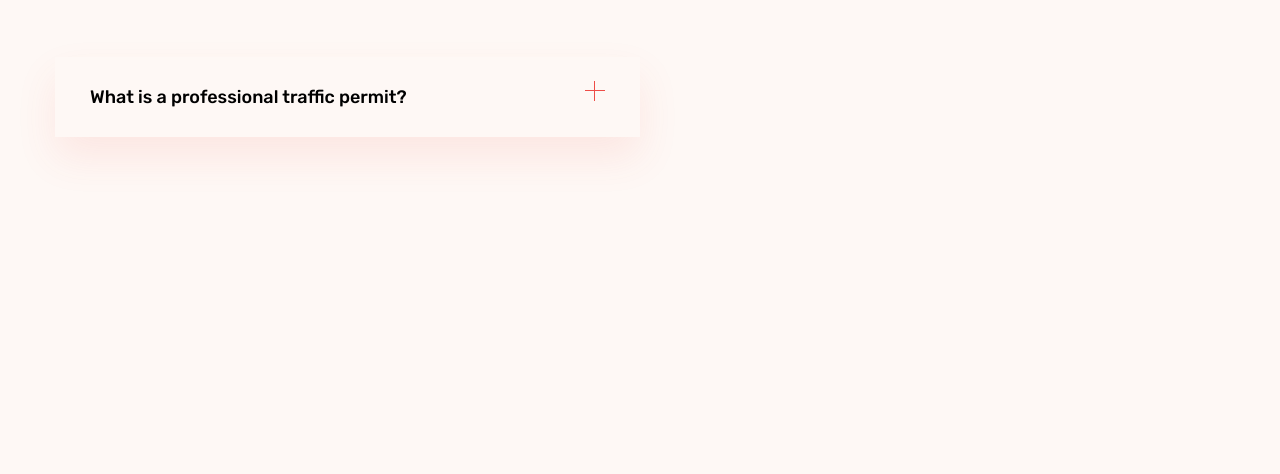
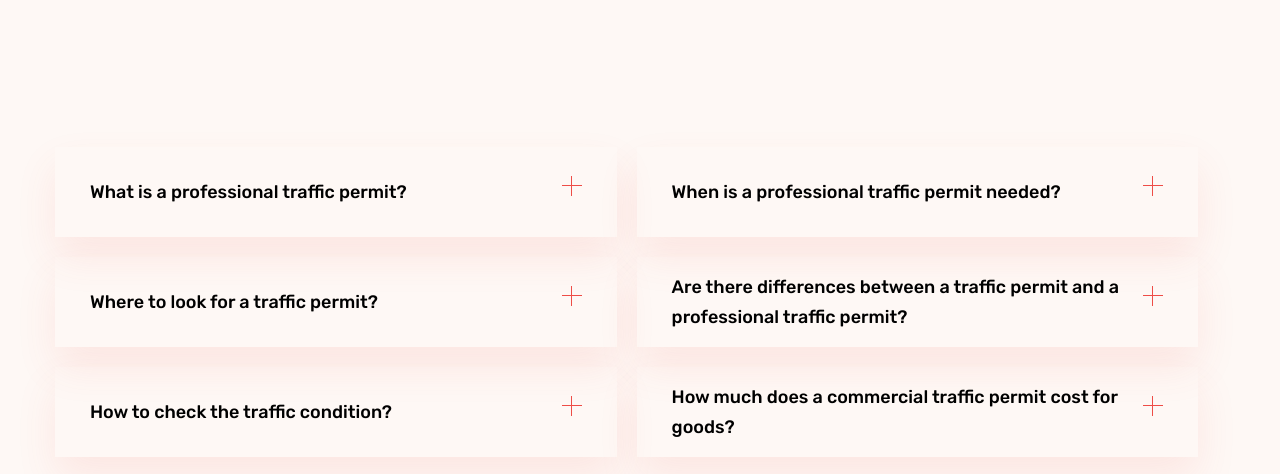
Before and after one commit to vasya092/traffic-permit-consultant, a plain HTML site: page index.html in a window 1280 px wide. Shown: the part 2800-3274 px from the top of the page. Before the commit the page ends 2997 px from the top, so only its background shows below. Drawn offline with Linux system fonts and the light colour scheme.

```diff
--- a/index.html
+++ b/index.html
@@ -53,6 +53,7 @@
    <section class="faq container">
     <div class="faq__subtitle sub-title">FAQ</div>
     <div class="faq__title"><h3 class="main-title">Questions and Answers on Professional Traffic Permits:</h3></div>
+    <div class="faq__wrapper">
     <div class="faq-item">
         <div class="faq-item__front">
             <h4 class="faq-item__title">What is a professional traffic permit?</h4>
@@ -62,10 +63,81 @@
             </div>
         </div>
         <div class="faq-item__back faq-item_colapsed">
-            <div class="faq-item__desc">
+                <div class="faq-item__desc">
                  Traffic permits are a requirement for conducting professional traffic.
             </div>
         </div>
+    </div>
+    <div class="faq-item">
+        <div class="faq-item__front">
+            <h4 class="faq-item__title">When is a professional traffic permit needed?</h4>
+            <div class="plus">
+                <span class="plus__line"></span>
+                <span class="plus__line"></span>
+            </div>
+        </div>
+        <div class="faq-item__back faq-item_colapsed">
+                <div class="faq-item__desc">
+                 Traffic permits are a requirement for conducting professional traffic.
+            </div>
+        </div>
+    </div>
+    <div class="faq-item">
+        <div class="faq-item__front">
+            <h4 class="faq-item__title">Where to look for a traffic permit?</h4>
+            <div class="plus">
+                <span class="plus__line"></span>
+                <span class="plus__line"></span>
+            </div>
+        </div>
+        <div class="faq-item__back faq-item_colapsed">
+                <div class="faq-item__desc">
+                 Traffic permits are a requirement for conducting professional traffic.
+            </div>
+        </div>
+    </div>
+    <div class="faq-item">
+        <div class="faq-item__front">
+            <h4 class="faq-item__title">Are there differences between a traffic permit and a professional traffic permit?</h4>
+            <div class="plus">
+                <span class="plus__line"></span>
+                <span class="plus__line"></span>
+            </div>
+        </div>
+        <div class="faq-item__back faq-item_colapsed">
+                <div class="faq-item__desc">
+                 Traffic permits are a requirement for conducting professional traffic.
+            </div>
+        </div>
+    </div>
+    <div class="faq-item">
+        <div class="faq-item__front">
+            <h4 class="faq-item__title">How to check the traffic condition?</h4>
+            <div class="plus">
+                <span class="plus__line"></span>
+                <span class="plus__line"></span>
+            </div>
+        </div>
+        <div class="faq-item__back faq-item_colapsed">
+                <div class="faq-item__desc">
+                 Traffic permits are a requirement for conducting professional traffic.
+            </div>
+        </div>
+    </div>
+    <div class="faq-item">
+        <div class="faq-item__front">
+            <h4 class="faq-item__title">How much does a commercial traffic permit cost for goods?</h4>
+            <div class="plus">
+                <span class="plus__line"></span>
+                <span class="plus__line"></span>
+            </div>
+        </div>
+        <div class="faq-item__back faq-item_colapsed">
+                <div class="faq-item__desc">
+                 Traffic permits are a requirement for conducting professional traffic.
+            </div>
+        </div>
+    </div>
     </div>
     </section>
    <script src="js/accordion.js"></script>
--- a/sass/blocks/faq-item/_faq-item.sass
+++ b/sass/blocks/faq-item/_faq-item.sass
@@ -1,11 +1,17 @@
 .faq-item
-    margin-top: 60px
+    display: inline-block
+    margin-top: 0px
     cursor: pointer
-    width: 50%
-    margin-bottom: 60px
+    width: 48%
+    margin-bottom: 20px
     box-shadow: 0px 20px 40px rgba(238, 77, 71, 0.1)
+    &:nth-child(even)
+        margin-left: 10px !important
+    &:nth-child(odd)
+        margin-right: 10px !important
     &__front
-        padding: 25px 35px
+        padding: 0px 35px
+        height: 90px
         display: flex
         align-items: center
         justify-content: space-between
--- a/sass/blocks/faq/_faq.sass
+++ b/sass/blocks/faq/_faq.sass
@@ -1,3 +1,9 @@
 .faq
     &__title
         max-width: 500px
+        margin-bottom: 150px
+    &__wrapper
+        display: flex
+        flex-wrap: wrap
+        column-fill: 2
+        align-items: flex-start
```
Also changed, not shown: css/style.css, preview.png (added), 1 other file.
